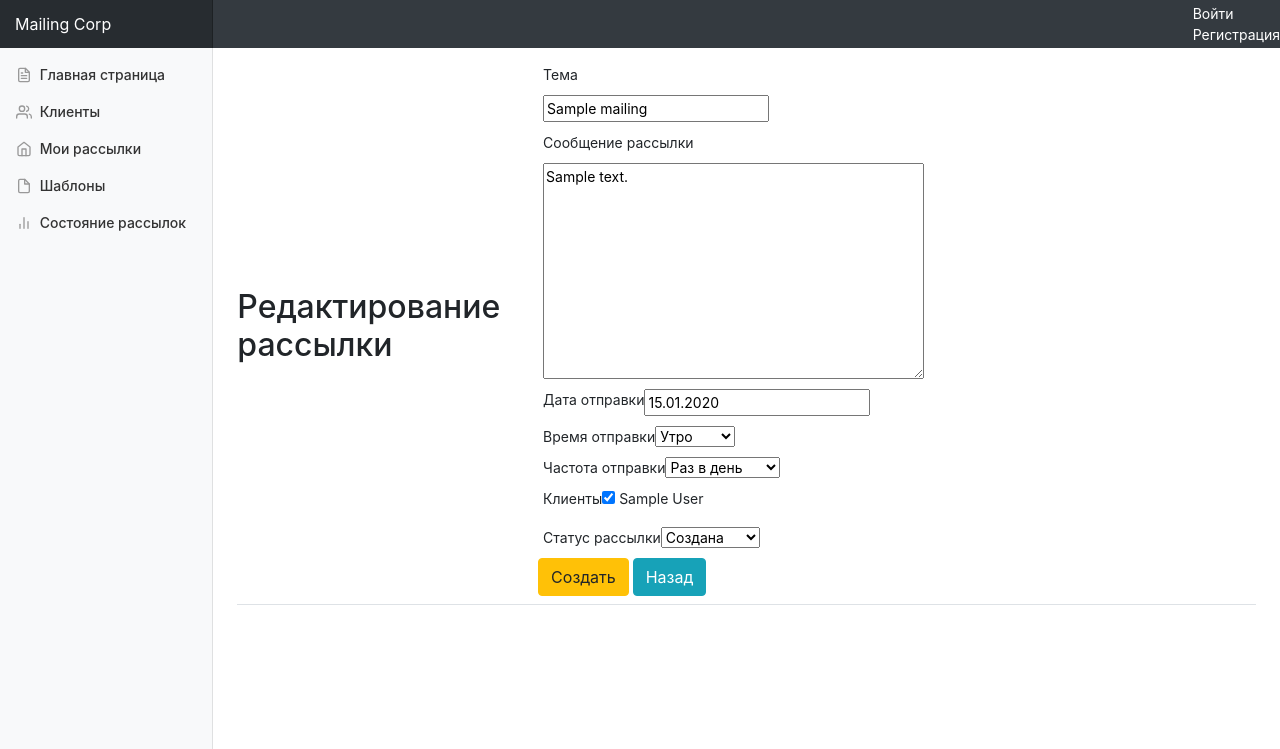
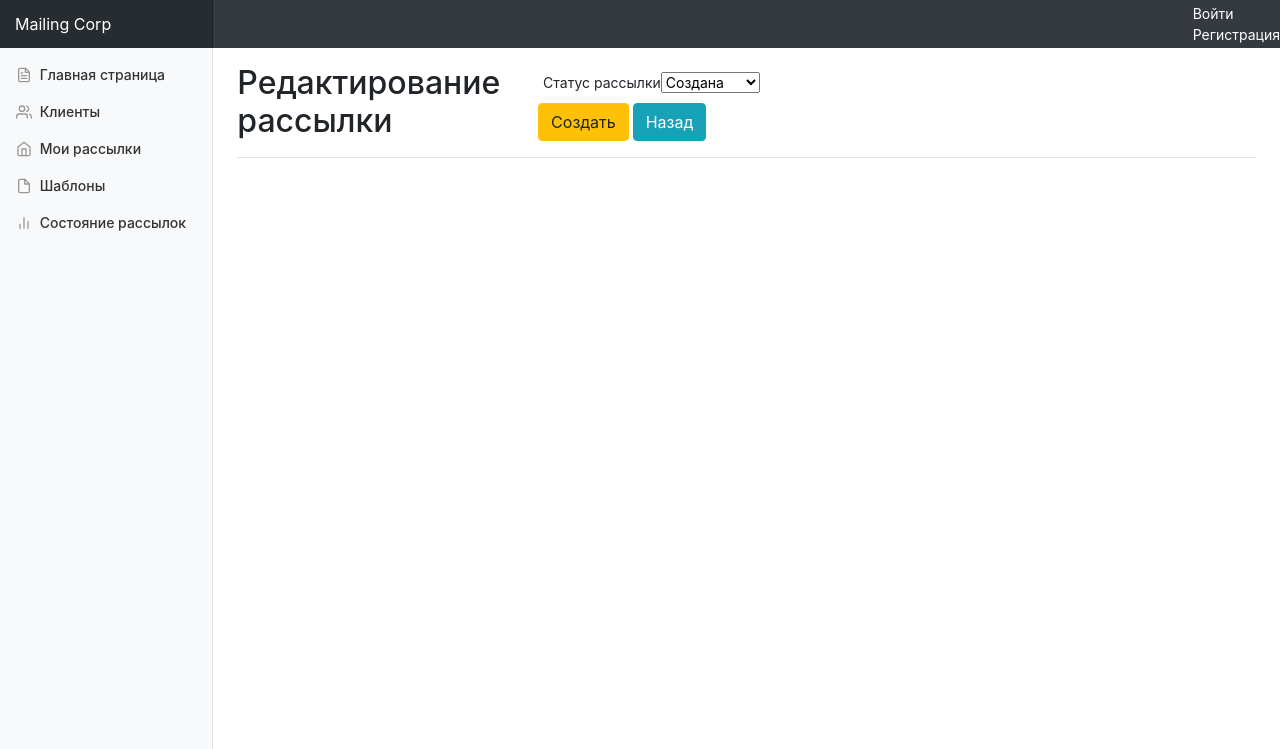
Before and after one commit to WRXer/django_coursework, a Django app: page /mailing_update/1/ in a window 1280 px wide. Shown: the top 749 px of the page. Run offline with Django 4.2, Linux system fonts and the light colour scheme; tables that the repository leaves empty hold one stand-in row (values such as "Sample post"); some libraries are stand-ins or nearby versions.

Commit message:
Перенастроил ограничения

```diff
--- a/main/templates/main/client_list.html
+++ b/main/templates/main/client_list.html
@@ -24,7 +24,7 @@
                 </tr>
                 </thead>
             {% for object in object_list %}
-                {% if object.client_owner == request.user or not request.user.is_staff or request.user.is_superuser %}
+                {% if object.client_owner == request.user and not request.user.is_staff or request.user.is_superuser %}
                   <thead>
                     <tr>
                         <th><a href="{% url 'main:client_detail' pk=object.pk %}">{{object.pk}}</a></th>
--- a/main/templates/main/mailing_list.html
+++ b/main/templates/main/mailing_list.html
@@ -31,8 +31,8 @@
                 </tr>
                 </thead>
             {% for object in object_list %}
+                {% if object.mailing_owner == request.user or request.user.is_staff or request.user.is_superuser %}
                 <thead>
-              {% if object.mailing_owner == request.user or request.user.is_staff or request.user.is_superuser %}
                     <tr>
                         <th><a href="{% url 'main:mailing_detail' pk=object.pk %}">{{object.pk}}</a></th>
                         <th><a href="{% url 'main:mailing_detail' pk=object.pk %}">{{ object.subject }}</a></th>
@@ -49,8 +49,8 @@
                         </th>
                         <th>{{ object.status }}</th>
                     </tr>
+                </thead>
                 {% endif %}
-              </thead>
             {% endfor %}
         </table>
       </div>
--- a/main/templates/main/mailing_update.html
+++ b/main/templates/main/mailing_update.html
@@ -13,7 +13,7 @@
               <div class="table-responsive">
                 <form method="POST" enctype="multipart/form-data">
                     {% csrf_token %}
-                    {% if user.is_active or not request.user.is_staff or user.is_superuser %}
+                    {% if user.is_active and not request.user.is_staff or user.is_superuser %}
                     <div class="form-row" >
                         Тема </div>
                     <div class="form-row">{{ form.subject }}<br></div>
--- a/main/templates/main/mailingattempt_list.html
+++ b/main/templates/main/mailingattempt_list.html
@@ -4,7 +4,7 @@
       <div class="d-flex justify-content-between flex-wrap flex-md-nowrap align-items-center pb-2 mb-3 border-bottom">
         <h1 class="h2">Состояние рассылок</h1>
       </div>
-
+{% if user.is_active and not request.user.is_staff or user.is_superuser %}
       <h2>Список</h2>
       <div class="table-responsive">
         <table class="table table-striped table-sm">
@@ -34,7 +34,8 @@
             {% endfor %}
         </table>
       </div>
-
+    {% else %} <h1>У вас нет прав доступа</h1>
+{% endif %}
     </main>
 
 {% endblock %}
--- a/main/views.py
+++ b/main/views.py
@@ -144,7 +144,7 @@ class MailingCreateView(generic.CreateView):
 
     def get_form(self, form_class=None):
         form = super().get_form(form_class)
-        form.fields['clients'].queryset = Client.objects.filter(client_owner=self.request.user)
+        form.fields['clients'].queryset = Client.objects.filter(client_owner=self.request.user or self.request.user.is_superuser)
         return form
 
     def get_context_data(self, **kwargs):
```
Lines whose indentation alone changed are shown as unchanged.
